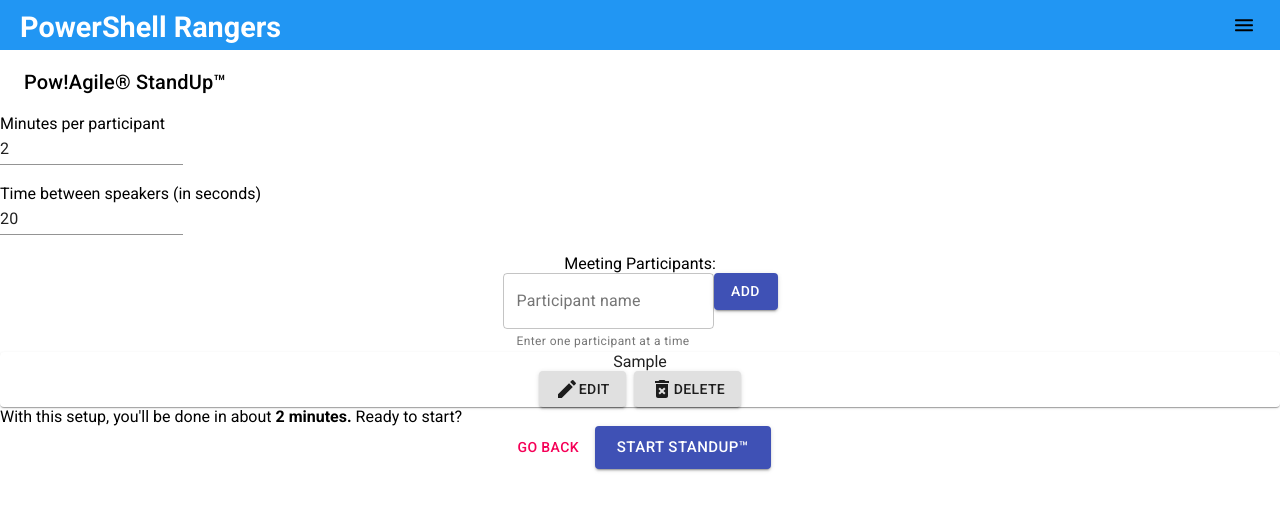
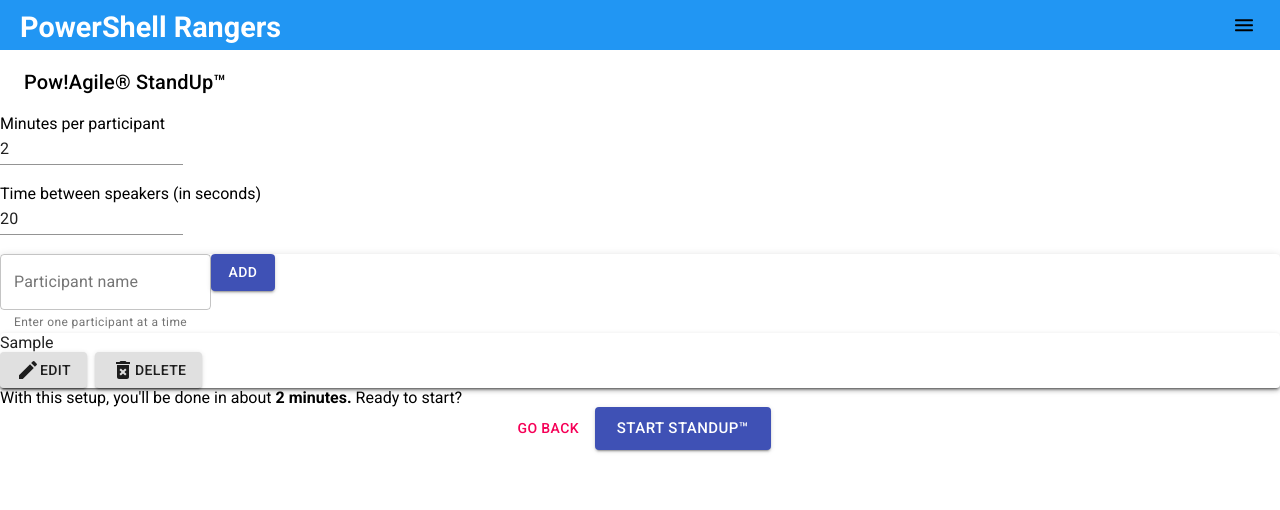
Before and after one commit to atTommy98/powagile_front_end, a React (Create React App) app: page / in a window 1280 px wide. Both pictures are taken after typing "Sample" into the empty fields and a click on the button "ADD". Shown: the top 510 px of the page. Built offline with nearby package versions, Linux system fonts and the light colour scheme.

Commit message:
wip, edit and delete not working

```diff
--- /dev/null
+++ b/src/components/MeetingParticipants/ParticipantCard/ParticipantCard.js
@@ -0,0 +1,44 @@
+// Material UI
+import Paper from "@material-ui/core/Paper";
+import Button from "@material-ui/core/Button";
+import DeleteForeverIcon from "@material-ui/icons/DeleteForever";
+import EditIcon from "@material-ui/icons/Edit";
+import { Input } from "@material-ui/core";
+import CheckIcon from "@material-ui/icons/Check";
+
+// FIXME: Edit, and Delete functions not working
+
+export default function ParticipantCard({
+  index,
+  name = "Sample Name",
+  beingEdited = true,
+  ToggleBeingEditedFunc,
+  DeleteFunc,
+  EditNameFunc,
+}) {
+  return beingEdited ? (
+    <Paper key={index} elevation={2}>
+      <Input></Input>
+      <Button
+        variant="contained"
+        onclick={(index) => EditNameFunc(index, name)}
+      >
+        <CheckIcon /> Confirm
+      </Button>
+    </Paper>
+  ) : (
+    <Paper key={index} elevation={2}>
+      <p>{name}</p>
+      <Button
+        variant="contained"
+        onclick={(index) => ToggleBeingEditedFunc(index)}
+      >
+        <EditIcon /> Edit
+      </Button>
+      &nbsp;&nbsp;
+      <Button variant="contained" onclick={(index) => DeleteFunc(index)}>
+        <DeleteForeverIcon /> Delete
+      </Button>
+    </Paper>
+  );
+}
--- a/src/pages/StandUpPage/StandUpPage.js
+++ b/src/pages/StandUpPage/StandUpPage.js
@@ -7,11 +7,12 @@ import { DialogTitle } from "@material-ui/core";
 import TextField from "@material-ui/core/TextField";
 import Paper from "@material-ui/core/Paper";
 import Button from "@material-ui/core/Button";
-import DeleteForeverIcon from "@material-ui/icons/DeleteForever";
-import EditIcon from "@material-ui/icons/Edit";
 
 // CSS
 import "./StandUpPage.css";
+
+// Custom Componenets
+import ParticipantCard from "../../components/MeetingParticipants/ParticipantCard/ParticipantCard";
 
 export default function StandUpPage() {
   const [minutesPerParticipant, setMinutesPerParticipant] = useState(2);
@@ -22,6 +23,58 @@ export default function StandUpPage() {
     participantBeingEntered: "",
     listOfParticipants: [],
   });
+
+  // FIXME: Delete, Edit, Toggle functions not working
+
+  function DeleteFunc(i) {
+    // Don't delete if no index
+    if (i === undefined) {
+      console.log("No index passed to DeleteFunc");
+      return;
+    }
+    // New state
+    const newState = { ...participants };
+
+    // Delete participant
+    let newParticipants = newState.listOfParticipants;
+    newParticipants = newParticipants.slice(0, i);
+    newParticipants.concat(
+      newParticipants.slice(i + 1, newParticipants.length + 1)
+    );
+    newState.listOfParticipants = newParticipants;
+
+    // Set new state
+    setParticipants(newState);
+  }
+
+  function EditNameFunc(i, name) {
+    // Don't edit if no index
+    if (i === undefined) {
+      console.log("No index passed to EditNameFunc");
+      return;
+    }
+    // New state
+    const newState = { ...participants };
+    // Add paticipant to list
+    newState.listOfParticipants[i] = name;
+    // Set new state
+    setParticipants(newState);
+  }
+
+  function ToggleBeingEditedFunc(i) {
+    // Don't toggle if no index
+    if (i === undefined) {
+      console.log("No index passed to toggleBeingEditedFunc");
+      return;
+    }
+    // New state
+    const newState = { ...participants };
+    // Toggle participant edit status
+    const participant = newState.listOfParticipants[i];
+    participant.beingEdited = !participant.beingEdited;
+    // Set new state
+    setParticipants(newState);
+  }
 
   useEffect(() => {
     calculateMeetingTime();
@@ -55,7 +108,10 @@ export default function StandUpPage() {
     // New state
     const newState = { ...participants };
     // Add paticipant to list
-    newState.listOfParticipants.push(participants.participantBeingEntered);
+    newState.listOfParticipants.push({
+      name: participants.participantBeingEntered,
+      beingEdited: false,
+    });
     // Set input field to blank
     newState.participantBeingEntered = "";
     // Set new state
@@ -94,8 +150,8 @@ export default function StandUpPage() {
         <br />
         <br />
 
-        <form onSubmit={addParticipant} style={{ textAlign: "center" }}>
-          <p>Meeting Participants:</p>
+        <form onSubmit={addParticipant}>
+          <Paper elevation={3}>
             <TextField
               label="Participant name"
               helperText="Enter one participant at a time"
@@ -109,19 +165,18 @@ export default function StandUpPage() {
             </Button>
 
             {participants.listOfParticipants
-            ? participants.listOfParticipants.map((name, i) => (
-                <Paper key={i}>
-                  <p>{name}</p>
-                  <Button variant="contained">
-                    <EditIcon /> Edit
-                  </Button>
-                  &nbsp;&nbsp;
-                  <Button variant="contained">
-                    <DeleteForeverIcon /> Delete
-                  </Button>
-                </Paper>
+              ? participants.listOfParticipants.map((obj, i) => (
+                  <ParticipantCard
+                    index={i}
+                    name={obj.name}
+                    beingEdited={obj.beingEdited}
+                    EditNameFunc={EditNameFunc}
+                    DeleteFunc={DeleteFunc}
+                    ToggleBeingEditedFunc={ToggleBeingEditedFunc}
+                  />
                 ))
               : null}
+          </Paper>
         </form>
 
         {totalMeetingTime !== 0 ? (
```
Also changed, not shown: src/components/MeetingParticipants/MeetingParticipants.js (added), 1 other file (tests, documents, lock files or other folders). Lines whose indentation alone changed are shown as unchanged.
